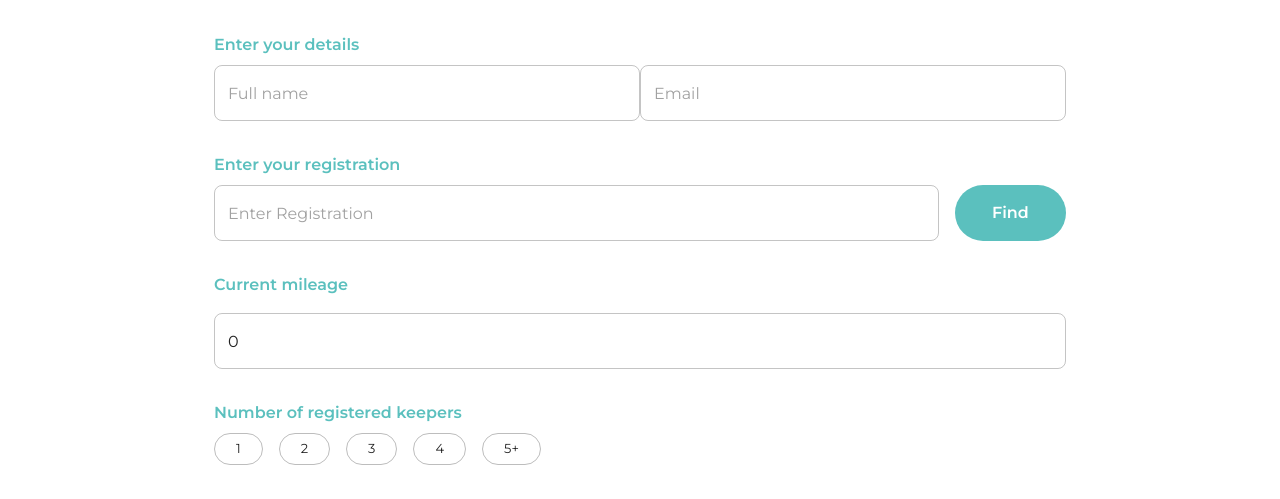
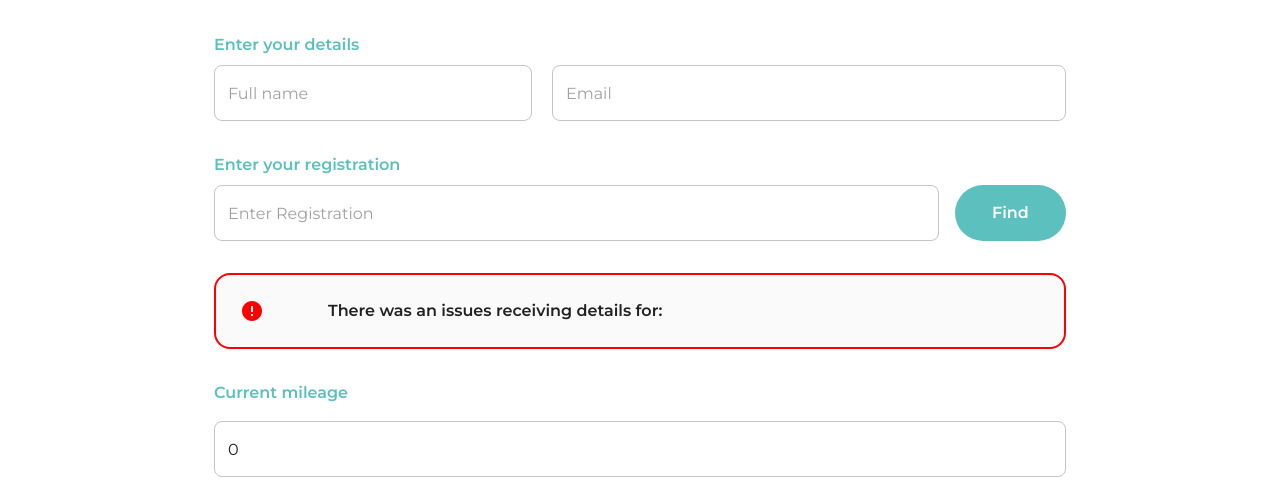
Before and after one commit to jeyjeycodes/zemoto-frontend, a Next.js app: page /get-quote in a window 1280 px wide. Both pictures are taken after a click on the button "Find". Shown: the part 255-754 px from the top of the page. Built offline with nearby package versions, Linux system fonts and the light colour scheme; no server answers.

Commit message:
feat: added error handling for forms and snackbar

```diff
--- a/package.json
+++ b/package.json
@@ -35,6 +35,7 @@
     "mailersend": "^1.3.2",
     "nanoid": "^3.3.4",
     "next": "12",
+    "notistack": "^2.0.5",
     "react": "^18.0.0",
     "react-dom": "^18.0.0",
     "react-hook-form": "^7.33.0",
--- a/src/components/GetQuoteForm/index.tsx
+++ b/src/components/GetQuoteForm/index.tsx
@@ -1,6 +1,7 @@
 import { FC, useState } from 'react';
 import { Avatar, Box, Button, Container, TextField, Typography, useTheme } from '@mui/material';
 import DirectionsCarIcon from '@mui/icons-material/DirectionsCar';
+import ErrorIcon from '@mui/icons-material/Error';
 import NumberChips from '@components/NumberChips';
 import OptionsWithBox, { BoxType } from '@components/OptionsWithBox';
 import YesOrNo from '@components/YesOrNo';
@@ -13,6 +14,7 @@ import { yupResolver } from '@hookform/resolvers/yup';
 import { quotationSchema } from '@src/utils/validation';
 import FormCompleteDialog from '@components/dialogs/FormCompleteDialog';
 import { useRouter } from 'next/router';
+import { useSnackbar } from 'notistack';
 
 interface Props {
   registrationNumber?: string;
@@ -35,9 +37,11 @@ export type QuotationFormData = {
 
 const GetQuoteForm: FC<Props> = ({ registrationNumber: regNumber }) => {
   const router = useRouter();
+  const { enqueueSnackbar } = useSnackbar();
 
   const [registrationNumber, setRegistrationNumber] = useState<string>(regNumber ?? '');
   const [vehicleInfo, setVehicleInfo] = useState<VehicleDetails | undefined>(undefined);
+  const [failedToGetVehicleInfo, setFailedToGetVehicleInfo] = useState<boolean>(false);
   const [completeDialogOpen, setCompleteDialogOpen] = useState(false);
   const theme = useTheme();
   const methods = useForm<QuotationFormData>({
@@ -58,15 +62,12 @@ const GetQuoteForm: FC<Props> = ({ registrationNumber: regNumber }) => {
     }
   });
 
-  //TODO: handle form errors
   //TODO: add info given by zaki
   //TODO: load vehicle details on loading page
   //TODO: logo
   //TODO: SEO
   //TODO: main zemoto go back to home page
-  //TODO: clean email code
   //TODO: remove jeylanis ltd and add zemoto
-  //TODO: failed getting vehicle information
 
   const {
     control,
@@ -74,17 +75,24 @@ const GetQuoteForm: FC<Props> = ({ registrationNumber: regNumber }) => {
     formState: { errors }
   } = methods;
 
-  console.log(errors);
-
   const getRegistrationDetails = async () => {
-    const result = await axios.post('/api/get-vehicle-details', { registrationNumber });
-    const vehicleDetails: VehicleDetails = result.data;
-    setVehicleInfo(vehicleDetails);
+    try {
+      setVehicleInfo(undefined);
+      setFailedToGetVehicleInfo(false);
+      const result = await axios.post('/api/get-vehicle-details', { registrationNumber });
+      const vehicleDetails: VehicleDetails = result.data;
+      setVehicleInfo(vehicleDetails);
+    } catch (e) {
+      console.log('There was an error!!');
+      setFailedToGetVehicleInfo(true);
+    }
   };
 
   const submitForm = async (quotationFormData: QuotationFormData) => {
     if (!vehicleInfo) {
-      console.log('no vehicle details');
+      enqueueSnackbar('Missing vehicle details. Please go under vehicle registration and press "Find"', {
+        variant: 'error'
+      });
       return;
     }
     await axios.post('/api/send-emails', { quotationFormData, vehicleDetails: vehicleInfo });
@@ -108,7 +116,7 @@ const GetQuoteForm: FC<Props> = ({ registrationNumber: regNumber }) => {
               render={({ field: { onChange, value } }) => (
                 <TextField
                   error={!!errors.customerName}
-                  style={{ flexGrow: 1 }}
+                  style={{ flexGrow: 1, marginRight: 20 }}
                   placeholder={'Full name'}
                   value={value}
                   onChange={onChange}
@@ -122,7 +130,7 @@ const GetQuoteForm: FC<Props> = ({ registrationNumber: regNumber }) => {
               render={({ field: { onChange, value } }) => (
                 <TextField
                   error={!!errors.customerEmail}
-                  style={{ flexGrow: 1 }}
+                  style={{ flexGrow: 3 }}
                   placeholder={'Email'}
                   value={value}
                   onChange={onChange}
@@ -160,7 +168,7 @@ const GetQuoteForm: FC<Props> = ({ registrationNumber: regNumber }) => {
                 Find
               </Button>
             </Box>
-            {!!vehicleInfo && (
+            {!!vehicleInfo && !failedToGetVehicleInfo && (
               <Box
                 display={'flex'}
                 flexDirection={'row'}
@@ -176,6 +184,26 @@ const GetQuoteForm: FC<Props> = ({ registrationNumber: regNumber }) => {
                 <Typography sx={{ paddingX: 5, fontWeight: 600, marginLeft: 2 }}>
                   Make: {vehicleInfo.make}, Color: {vehicleInfo.colour}, Year: {vehicleInfo.yearOfManufacture}, Engine
                   size: {vehicleInfo.engineCapacity}
+                </Typography>
+              </Box>
+            )}
+            {!vehicleInfo && failedToGetVehicleInfo && (
+              <Box
+                display={'flex'}
+                flexDirection={'row'}
+                mt={4}
+                bgcolor={'#FAFAFA'}
+                padding={2}
+                alignItems={'center'}
+                borderRadius={'16px'}
+                border={2}
+                borderColor={'red'}
+              >
+                <Avatar sx={{ backgroundColor: 'transparent', color: 'red' }}>
+                  <ErrorIcon />
+                </Avatar>
+                <Typography sx={{ paddingX: 5, fontWeight: 600, marginLeft: 2 }}>
+                  There was an issues receiving details for: {registrationNumber}
                 </Typography>
               </Box>
             )}
@@ -203,7 +231,9 @@ const GetQuoteForm: FC<Props> = ({ registrationNumber: regNumber }) => {
           <Controller
             control={control}
             name={'noOfKeepers'}
-            render={({ field: { onChange, value } }) => <NumberChips onChange={onChange} value={value} />}
+            render={({ field: { onChange, value } }) => (
+              <NumberChips onChange={onChange} value={value} hasErrors={!!errors.noOfKeepers} />
+            )}
           />
         </ComponentsWithLabel>
 
@@ -211,7 +241,9 @@ const GetQuoteForm: FC<Props> = ({ registrationNumber: regNumber }) => {
           <Controller
             control={control}
             name={'condition'}
-            render={({ field: { onChange, value } }) => <ConditionSelect onChange={onChange} value={value} />}
+            render={({ field: { onChange, value } }) => (
+              <ConditionSelect onChange={onChange} value={value} hasErrors={!!errors.condition} />
+            )}
           />
         </ComponentsWithLabel>
 
@@ -220,7 +252,12 @@ const GetQuoteForm: FC<Props> = ({ registrationNumber: regNumber }) => {
             name={'hasOutstandingFinance'}
             control={control}
             render={({ field: { onChange, value } }) => (
-              <OptionsWithBox boxType={BoxType.Amount} onChange={onChange} value={value} />
+              <OptionsWithBox
+                boxType={BoxType.Amount}
+                onChange={onChange}
+                value={value}
+                hasErrors={!!errors.hasOutstandingFinance}
+              />
             )}
           />
         </ComponentsWithLabel>
@@ -229,14 +266,18 @@ const GetQuoteForm: FC<Props> = ({ registrationNumber: regNumber }) => {
           <Controller
             control={control}
             name={'hasMostRecentLogBook'}
-            render={({ field: { onChange, value } }) => <YesOrNo onChange={onChange} value={value} />}
+            render={({ field: { onChange, value } }) => (
+              <YesOrNo onChange={onChange} value={value} hasErrors={!!errors.hasMostRecentLogBook} />
+            )}
           />
         </ComponentsWithLabel>
         <ComponentsWithLabel label={'Does your bike require a red key?'}>
           <Controller
             control={control}
             name={'requiresRedKey'}
-            render={({ field: { onChange, value } }) => <YesOrNo onChange={onChange} value={value} />}
+            render={({ field: { onChange, value } }) => (
+              <YesOrNo onChange={onChange} value={value} hasErrors={!!errors.requiresRedKey} />
+            )}
           />
         </ComponentsWithLabel>
         <ComponentsWithLabel
@@ -248,7 +289,12 @@ const GetQuoteForm: FC<Props> = ({ registrationNumber: regNumber }) => {
             name={'hasIssues'}
             control={control}
             render={({ field: { onChange, value } }) => (
-              <OptionsWithBox boxType={BoxType.Multiline} onChange={onChange} value={value} />
+              <OptionsWithBox
+                boxType={BoxType.Multiline}
+                onChange={onChange}
+                value={value}
+                hasErrors={!!errors.hasIssues}
+              />
             )}
           />
         </ComponentsWithLabel>
--- a/src/components/NumberChips/index.tsx
+++ b/src/components/NumberChips/index.tsx
@@ -4,18 +4,19 @@ import { Chip, Stack } from '@mui/material';
 interface Props {
   onChange: (event: { target: { value: string } }) => void;
   value: string;
+  hasErrors: boolean;
 }
 
-const NumberChips: FC<Props> = ({ onChange, value }) => {
+const NumberChips: FC<Props> = ({ onChange, value, hasErrors }) => {
   const clickedNumber = (chosenValue: string) => {
     onChange({ target: { value: chosenValue } });
   };
 
   return (
-    <Stack flexGrow={1} spacing={2} direction={'row'}>
+    <Stack spacing={2} direction={'row'}>
       {['1', '2', '3', '4', '5+'].map((item, i) => (
         <Chip
-          sx={{ px: '10px' }}
+          sx={{ px: '20px', borderColor: hasErrors ? 'red' : undefined }}
           key={i}
           label={item}
           variant={item === value ? 'filled' : 'outlined'}
--- a/src/components/OptionsWithBox/index.tsx
+++ b/src/components/OptionsWithBox/index.tsx
@@ -8,7 +8,8 @@ import {
   OutlinedInput,
   Radio,
   RadioGroup,
-  TextField
+  TextField,
+  Typography
 } from '@mui/material';
 import { Controller, useFormContext } from 'react-hook-form';
 
@@ -21,10 +22,14 @@ interface Props {
   onChange: (event: any, value: string) => void;
   value: string;
   boxType: BoxType;
+  hasErrors: boolean;
 }
 
-const OptionsWithBox: FC<Props> = ({ onChange, value, boxType }) => {
-  const { control } = useFormContext();
+const OptionsWithBox: FC<Props> = ({ onChange, value, boxType, hasErrors }) => {
+  const {
+    control,
+    formState: { errors }
+  } = useFormContext();
 
   return (
     <Box mb={5}>
@@ -32,14 +37,18 @@ const OptionsWithBox: FC<Props> = ({ onChange, value, boxType }) => {
         <FormControlLabel value='no' control={<Radio />} label='No' />
         <FormControlLabel value='yes' control={<Radio />} label='Yes' />
       </RadioGroup>
+      {hasErrors && <Typography color={'error'}>Please select one option</Typography>}
       {boxType === BoxType.Amount && value === 'yes' && (
         <Controller
           control={control}
           name={'outstandingFinanceAmount'}
           render={({ field: { onChange, value } }) => (
             <FormControl sx={{ mt: 1 }}>
-              <InputLabel htmlFor='outlined-adornment-amount'>Outstanding Amount</InputLabel>
+              <InputLabel error={!!errors.outstandingFinanceAmount} htmlFor='outlined-adornment-amount'>
+                Outstanding Amount
+              </InputLabel>
               <OutlinedInput
+                error={!!errors.outstandingFinanceAmount}
                 inputMode={'numeric'}
                 id='outlined-adornment-amount'
                 value={value}
@@ -57,6 +66,7 @@ const OptionsWithBox: FC<Props> = ({ onChange, value, boxType }) => {
           name={'issues'}
           render={({ field: { onChange, value } }) => (
             <TextField
+              error={!!errors.issues}
               id='standard-multiline-static'
               label='Issues'
               multiline
--- a/src/components/dialogs/BootstrapDialogTitle/index.tsx
+++ b/src/components/dialogs/BootstrapDialogTitle/index.tsx
@@ -1,10 +1,10 @@
-import { FC } from 'react';
+import { FC, ReactNode } from 'react';
 import { DialogTitle, IconButton } from '@mui/material';
 import CloseIcon from '@mui/icons-material/Close';
 
 interface Props {
   id: string;
-  children?: React.ReactNode;
+  children?: ReactNode;
   onClose?: () => void;
 }
 
--- a/src/pages/_app.tsx
+++ b/src/pages/_app.tsx
@@ -1,12 +1,15 @@
 import type { AppProps } from 'next/app';
 import { CssBaseline, ThemeProvider } from '@mui/material';
-import { theme } from '@theme/index';
+import { theme } from '@src/theme';
+import { SnackbarProvider } from 'notistack';
 
 function MyApp({ Component, pageProps }: AppProps) {
   return (
     <ThemeProvider theme={theme}>
-      <CssBaseline />
-      <Component {...pageProps} />
+      <SnackbarProvider maxSnack={3}>
+        <CssBaseline />
+        <Component {...pageProps} />
+      </SnackbarProvider>
     </ThemeProvider>
   );
 }
```
Also changed, not shown: src/components/ConditionSelect/index.tsx (+10 -2 lines), src/components/YesOrNo/index.tsx (+6 -2 lines), 1 other file (tests, documents, lock files or other folders).
